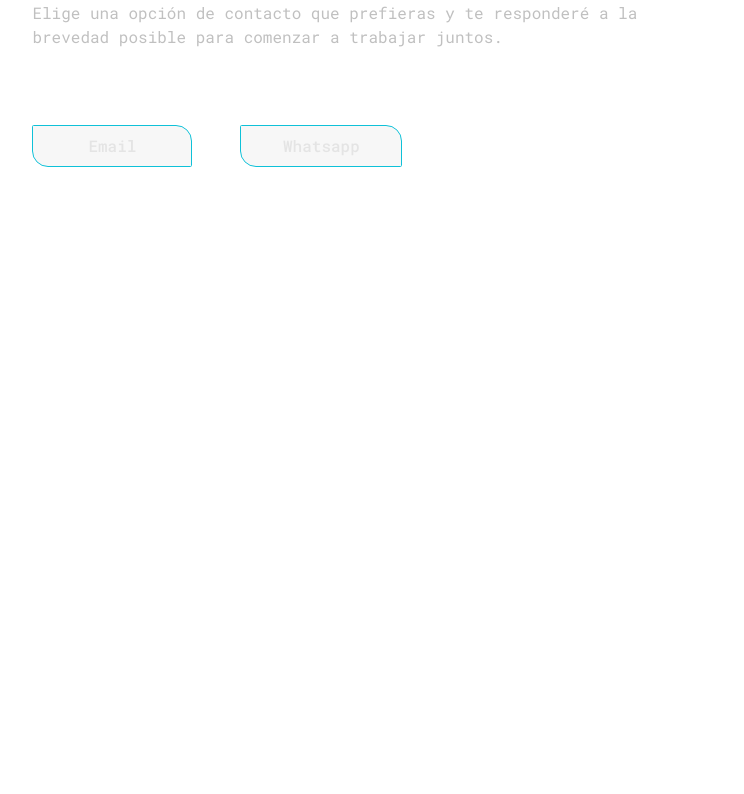
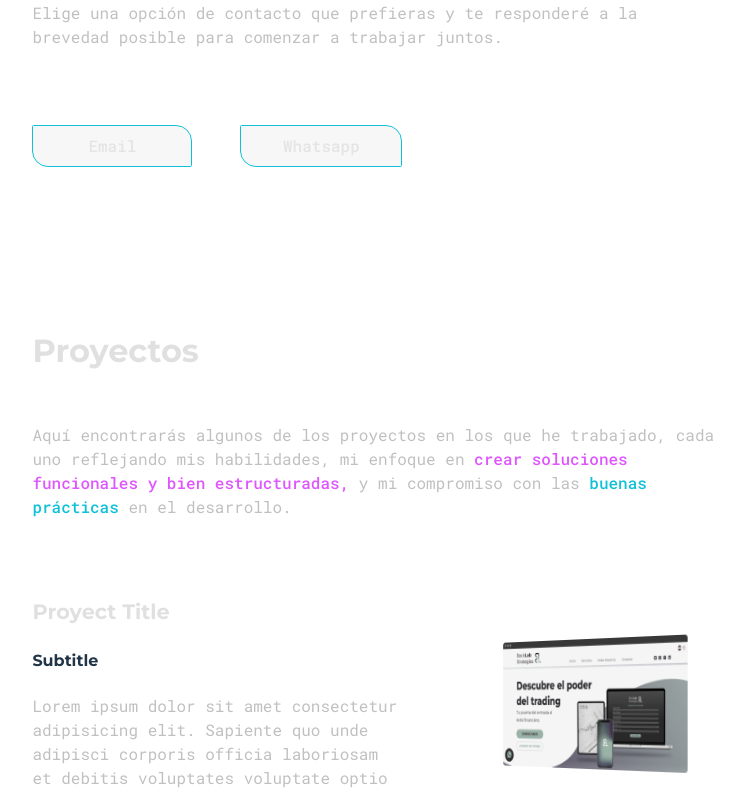
Before and after one commit to PabloC-Chiavarino/reactJs-portfolio-v2, a React (Vite) app: page / in a window 1280 px wide. Shown: the part 2000-2794 px from the top of the page, without its empty margins (286-1030 px from the left). Before the commit the page ends 2167 px from the top, so only its background shows below. Built offline with nearby package versions, Linux system fonts and the light colour scheme.

Commit message:
feat: add Proyects component basic structure and image effects

```diff
--- a/src/App.jsx
+++ b/src/App.jsx
@@ -1,6 +1,6 @@
 import { useRef, useState } from 'react';
 import { useWgrObserver, useSectionObserver, useScrollDirection } from './hooks';
-import { Background, BackgroundOverlay, WebGuideRobot, MainInfo, Timeline, CallToAction, DataWidget } from './components';
+import { Background, BackgroundOverlay, WebGuideRobot, MainInfo, Timeline, CallToAction, DataWidget, Proyects } from './components';
 import './App.css';
 
 function App() {
@@ -41,6 +41,7 @@ function App() {
             <MainInfo ref={mainInfoRef} />
             <Timeline ref={timelineRef} />
             <CallToAction ref={callToActionRef} />
+            <Proyects />
         </div>
     )
 }
--- /dev/null
+++ b/src/assets/Images/index.js
@@ -0,0 +1 @@
+export { default as ProyectImg1 } from './screely-blstrategies.png';
--- a/src/components/CallToAction/index.jsx
+++ b/src/components/CallToAction/index.jsx
@@ -7,7 +7,7 @@ const CallToAction = React.forwardRef((props, ref) => {
         <div id='cta' className="callToAction" ref={ref}>
             <h2>¿Tienes un proyecto en mente?</h2>
             <p>
-                Estoy listo para <span className='text-highlightA'>contribuir a tu equipo o proyecto.</span> Ya sea colaborando con un equipo para alcanzar objetivos comunes, o trabajando de manera independiente en un   desafío específico, me enfoco en <span className='text-highlightB'>aportar soluciones prácticas y efectivas."</span>
+                Estoy listo para <span className='text-highlightA'>contribuir a tu equipo o proyecto.</span> Ya sea colaborando con un equipo para alcanzar objetivos comunes, o trabajando de manera independiente en un desafío específico, me enfoco en <span className='text-highlightB'>aportar soluciones prácticas y efectivas."</span>
             </p>
                 <br/>
                 <p> Elige una opción de contacto que prefieras y te responderé a la brevedad posible para comenzar a trabajar juntos.
--- /dev/null
+++ b/src/components/Proyects/index.jsx
@@ -0,0 +1,53 @@
+import './styles.css'
+import { ProyectImg1 } from '../../assets/Images'
+
+const Proyects = () => {
+    return (
+        <div className="proyects__container">
+            <h2>Proyectos</h2>
+            <p>Aquí encontrarás algunos de los proyectos en los que he trabajado, cada uno reflejando mis habilidades, mi enfoque en <span className='text-highlightA'>crear soluciones funcionales y bien estructuradas,</span> y mi compromiso con las <span className='text-highlightB'>buenas prácticas</span> en el desarrollo.</p>
+            <div className="proyects__row">
+                <div className="proyects__info">
+                    <h3 className="proyects__title">Proyect Title</h3>
+                    <h4 className="proyects__subtitle">Subtitle</h4>
+                    <p className='proyects__description'>Lorem ipsum dolor sit amet consectetur adipisicing elit. Sapiente quo unde adipisci corporis officia laboriosam et debitis voluptates voluptate optio qui magnam odio voluptatem suscipit libero id, in vel soluta.</p>
+                </div>
+                <div className="proyects__image">
+                    <img className='proyects__img' src={ProyectImg1} alt="Proyect Image" />
+                </div>
+            </div>
+            <div className="proyects__row">
+                <div className="proyects__info">
+                    <h3 className="proyects__title">Proyect Title</h3>
+                    <h4 className="proyects__subtitle">Subtitle</h4>
+                    <p className='proyects__description'>Description</p>
+                </div>
+                <div className="proyects__image">
+                    <img src="" alt="Proyect Image" />
+                </div>
+            </div>
+            <div className="proyects__row">
+                <div className="proyects__info">
+                    <h3 className="proyects__title">Proyect Title</h3>
+                    <h4 className="proyects__subtitle">Subtitle</h4>
+                    <p className='proyects__description'>Description</p>
+                </div>
+                <div className="proyects__image">
+                    <img src="" alt="Proyect Image" />
+                </div>
+            </div>
+            <div className="proyects__row">
+                <div className="proyects__info">
+                    <h3 className="proyects__title">Proyect Title</h3>
+                    <h4 className="proyects__subtitle">Subtitle</h4>
+                    <p className='proyects__description'>Description</p>
+                </div>
+                <div className="proyects__image">
+                    <img src="" alt="Proyect Image" />
+                </div>
+            </div>
+        </div>
+    )
+}
+
+export default Proyects
--- /dev/null
+++ b/src/components/Proyects/styles.css
@@ -0,0 +1,44 @@
+.proyects__container {
+    position: relative;
+    margin: 20dvh auto auto auto;
+    top: 24dvh;
+    z-index: 1;
+    width: 54%;
+    padding-left: 3rem;
+}
+
+.proyects__container h2 {
+    margin-bottom: 7%;
+}
+
+.proyects__row {
+    display: flex;
+    align-items: center;
+    justify-content: space-between;
+    width: 100%;
+    margin-top: 3.5rem;
+    &:hover {
+        .proyects__img {
+            transform: rotateY(0deg) translateZ(0);
+            box-shadow: 6px 6px 0px rgba(255, 255, 255, 0.2);
+            filter: saturate(1);
+        }
+    }
+}
+
+.proyects__description {
+    width: 80%;
+}
+
+.proyects__image {
+    perspective: 1000px;
+}
+
+.proyects__img {
+    width: 94%;
+    filter: saturate(0.1);
+    box-shadow: 8px 8px 2px rgba(255, 255, 255, 0.1);
+    border-radius: 3px;
+    transform: rotateY(-33deg) translateZ(20px);
+    transition: all 0.3s ease, box-shadow 0.2s ease;
+}
--- a/src/components/index.js
+++ b/src/components/index.js
@@ -3,6 +3,7 @@ export { default as WebGuideRobot } from './WebGuideRobot';
 export { default as MainInfo } from './MainInfo';
 export { default as Timeline } from './Timeline';
 export { default as CallToAction } from './CallToAction';
+export { default as Proyects } from './Proyects';
 export { default as DownChevron } from './DownChevron';
 export { default as DataWidget } from './DataWidget';
 export { default as ClickRipple } from './ClickRipple';
```
Also changed, not shown: src/assets/Images/screely-blstrategies.png (added).
